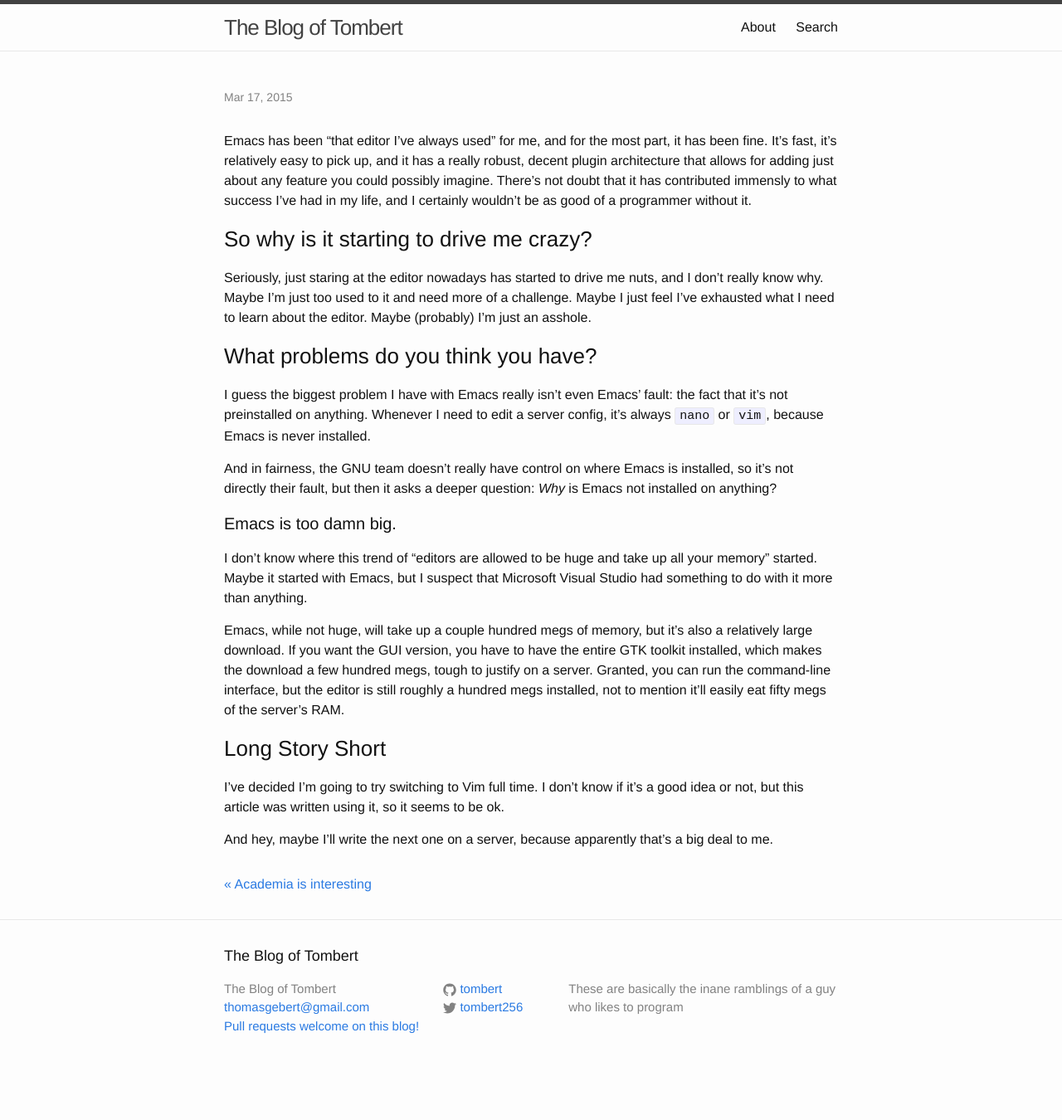
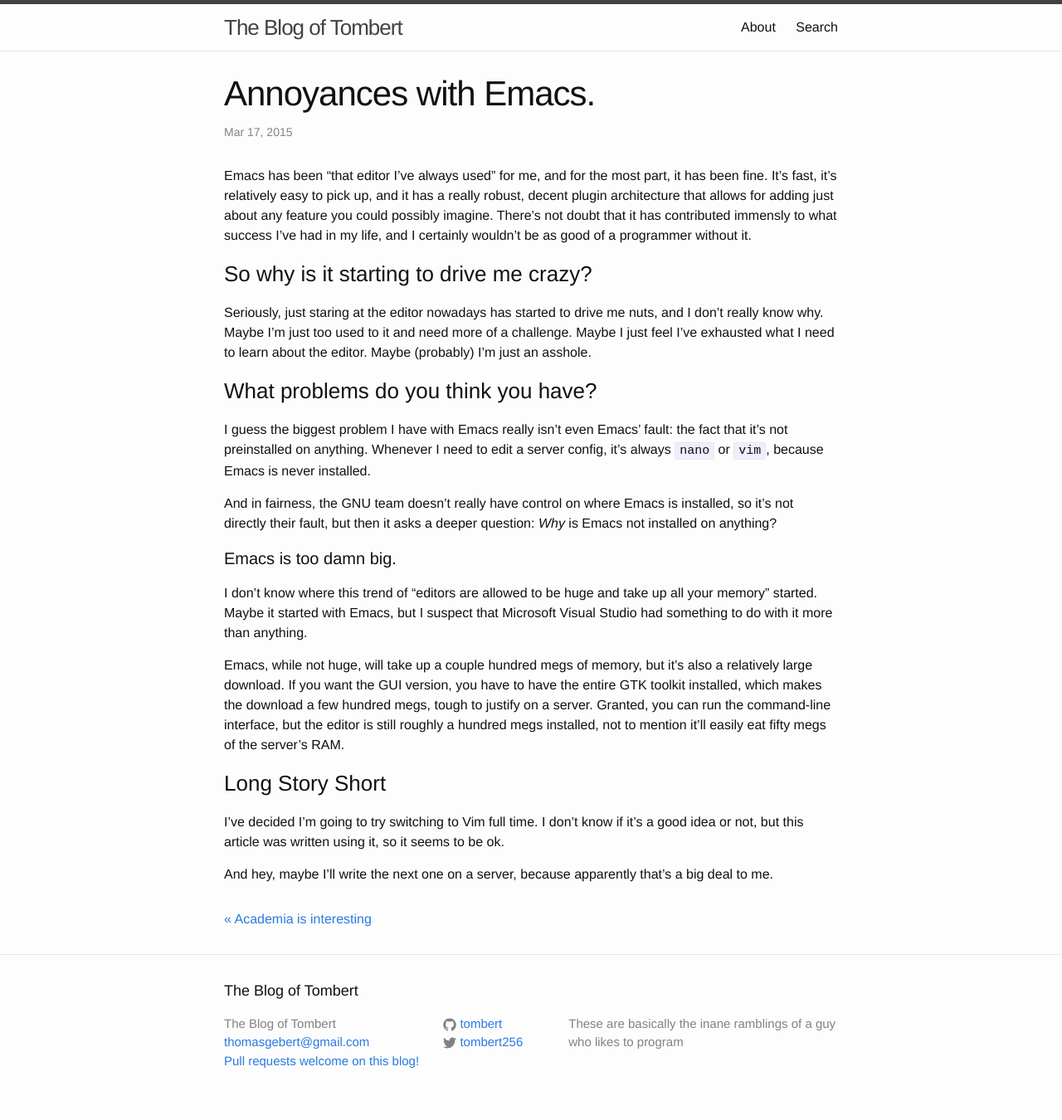
Before and after one commit to Tombert/tombert.github.io2, a Jekyll site: the page built from _posts/2015-03-17-hating-emacs.markdown, in a window 1280 px wide. Shown: the whole page at 83% size. Built offline with Jekyll 4.4.1, drawn with Linux system fonts in a browser that asks for light colours; nearby versions of some CDN libraries; comment, search, counter and statistics services are not loaded; before the commit the page ends 1308 px from its top, so only the background shows below that.

Commit message:
Fix title.

```diff
--- a/_posts/2015-03-17-hating-emacs.markdown
+++ b/_posts/2015-03-17-hating-emacs.markdown
@@ -1,7 +1,7 @@
 ---
 layout: post
 comments: true
-title:  ""
+title:  "Annoyances with Emacs."
 date:   2015-03-17 21:04:20
 ---
 
```
